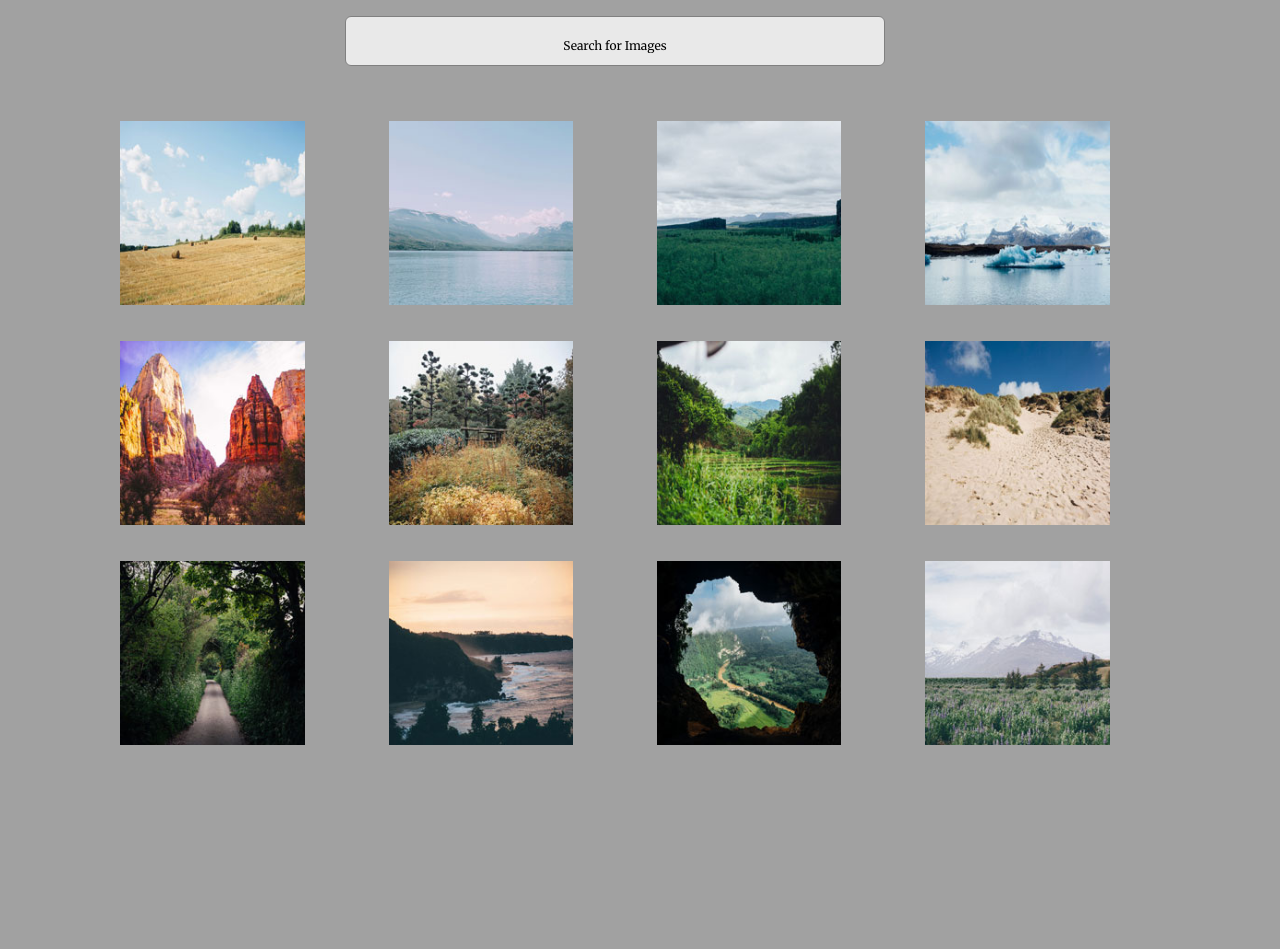
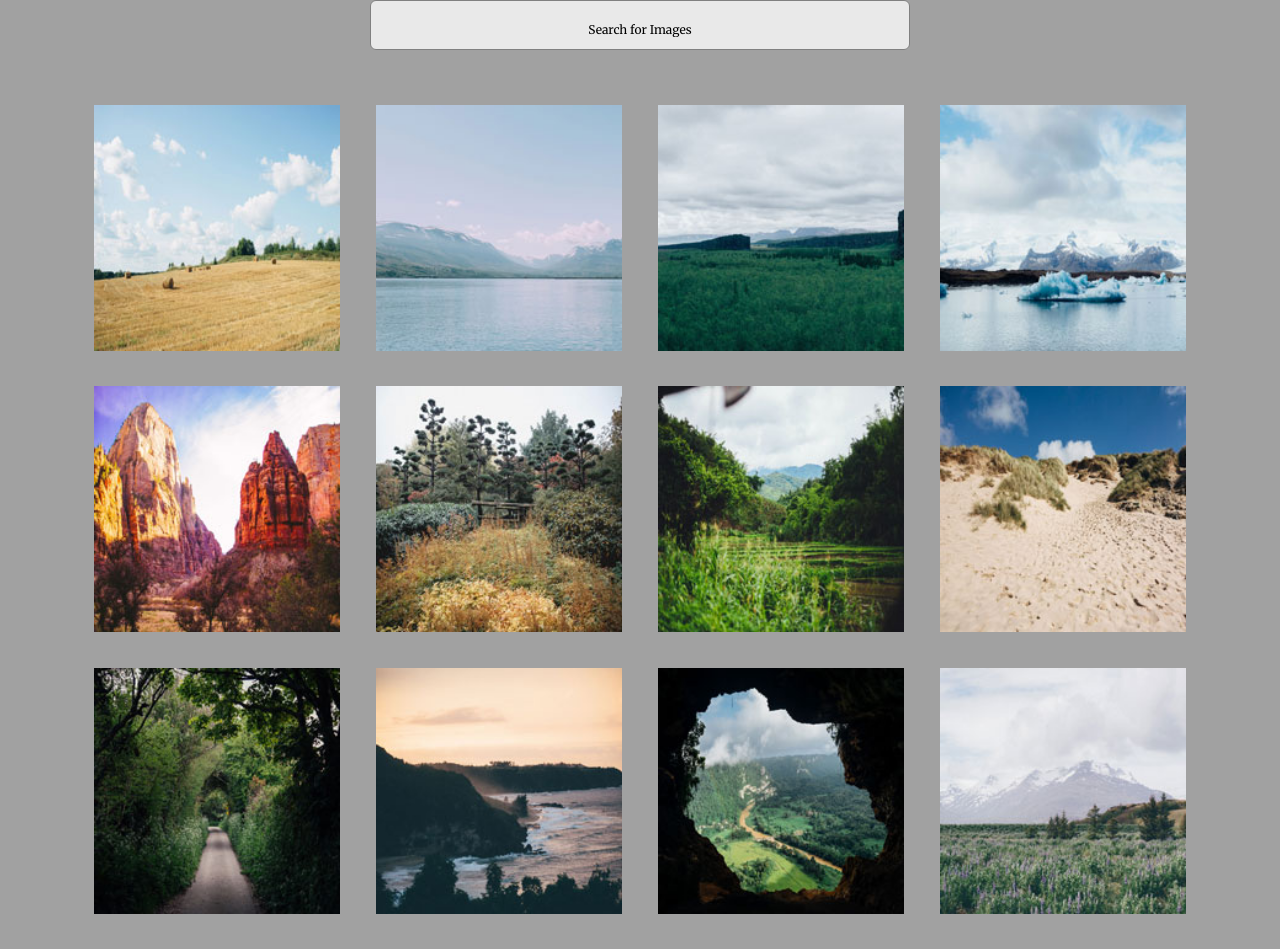
Before and after one commit to PetejStone/Techdegree-Project-4, a plain HTML site: page index.html in a window 1280 px wide. Before the commit the page ends 800 px from the top, so only its background shows below. Drawn offline with nearby package versions, Linux system fonts and the light colour scheme.

Commit message:
fixed bugs

```diff
--- a/css/styles.css
+++ b/css/styles.css
@@ -6,6 +6,7 @@ box-sizing: border-box;
 body {
   margin-top: 1em;
   margin-left: 0;
+  margin: auto; /*keeps content centered*/
   padding: 0;
   font-family: 'Merriweather', serif;
   max-width: 1230px;  /*Max width to stop it from continuing to expand on larger screens*/
@@ -58,7 +59,7 @@ span q {
   margin-right: .5em;
 }
 
-img {
+.list a img{
   width: 47%; /*Set to 47 because 50 does not work with margins.*/
   margin-bottom: 1rem;
   overflow: hidden;
@@ -71,12 +72,12 @@ img {
     margin: auto; /*centers the searchbar*/
   }
 
-  img {
+  .list a img {
     margin-right: .5em;
     width: 31%; /*set to 30% because 33.3 does not work with margins*/
   }
 
-  .list > :nth-child(2n+1){  /*fixes margin from previous media query*/
+  .list > :nth-child(2n+1){  /*margin right every other image*/
     margin-right: 0em;
   }
 
@@ -94,20 +95,16 @@ img {
     margin-bottom: 1.5em;
   }
 
-    img {
-      margin-right: 0;
-      width: 15%; /*set to 30% because 33.3 does not work with margins*/
+    .list a img{
+      width: 20%;
+      margin-left: 1em;
+      margin-right: 1em;
       margin-bottom: 2em;
+      text-align: center;
     }
 
-    .list > :nth-child(1n+1){  /*margin right every other image*/
-      margin-right: 5em;
-      margin-bottom: 3em;
+    .list {
+      text-align: center;
     }
 
-    .list > :nth-child(4n+4){  /*margin right every other image*/
-      margin-right: 0;
-    }
-
-
-}
+    .
```
Also changed, not shown: css/normalize.css, index.html (line endings or trailing spaces).
